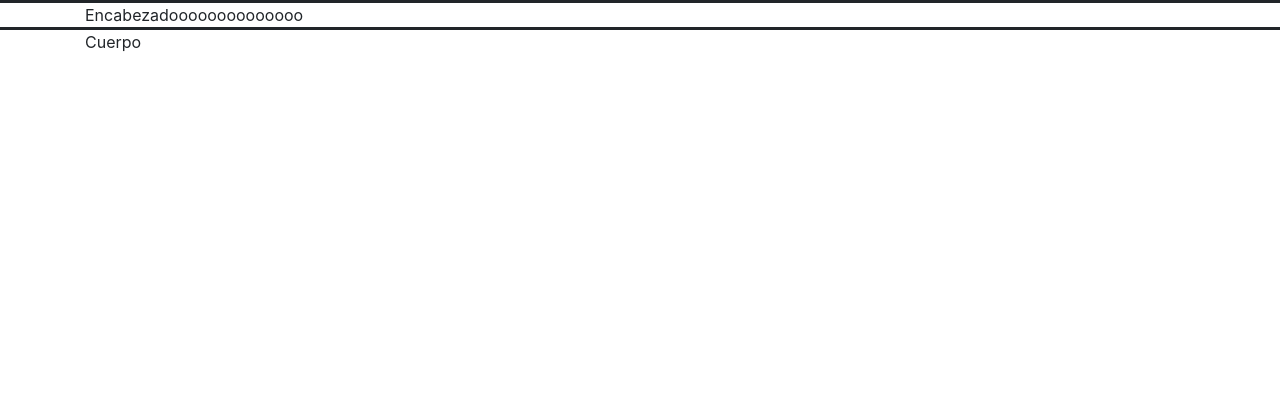
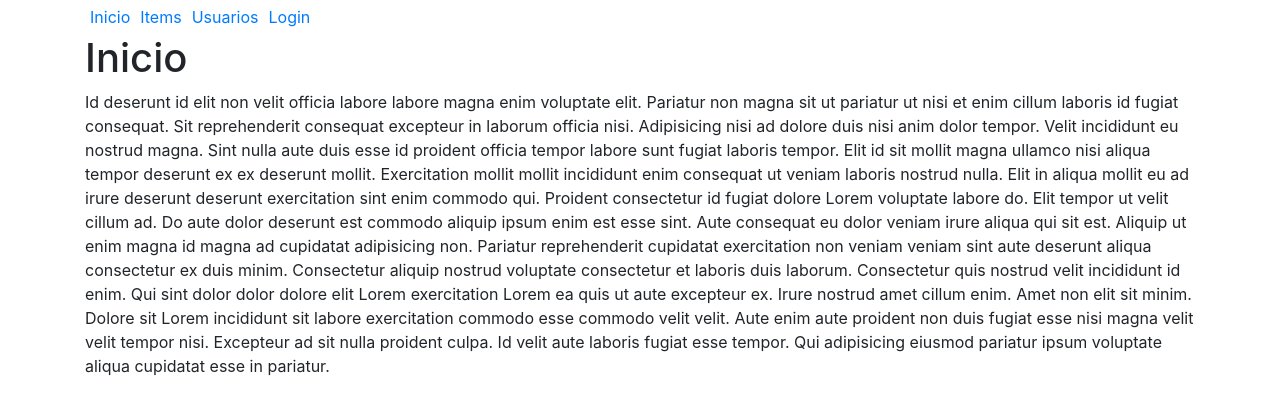
Before and after one commit to almacenero/react-graphql-mongo-auth, a React (Create React App) app in the folder frontend/: page / in a window 1280 px wide. Shown: the top 414 px of the page. Built offline with nearby package versions, Linux system fonts and the light colour scheme.

Commit message:
create users and item lists #11

```diff
--- a/frontend/package.json
+++ b/frontend/package.json
@@ -15,6 +15,7 @@
     "graphql": "^14.6.0",
     "react": "^16.12.0",
     "react-dom": "^16.12.0",
+    "react-router-dom": "^5.1.2",
     "react-scripts": "3.3.0",
     "reactstrap": "^8.4.0"
   },
--- a/frontend/src/App.js
+++ b/frontend/src/App.js
@@ -1,15 +1,35 @@
 import React from "react";
 import logo from "./logo.svg";
+import { ApolloProvider } from "@apollo/react-hooks";
 import "./App.css";
 import HeaderPage from "./Components/Header/index";
 import BodyPage from "./Components/Body/index";
+import Items from "./Components/Items/index";
+import Users from "./Components/Users/index";
+import Login from "./Components/Auth/index";
+import { BrowserRouter as Router, Switch, Route } from "react-router-dom";
 
-function App() {
+function App({ client }) {
   return (
-    <div>
-      <HeaderPage />
-      <BodyPage />
-    </div>
+    <ApolloProvider client={client}>
+      <Router>
+        <HeaderPage />
+        <Switch>
+          <Route path="/login">
+            <Login />
+          </Route>
+          <Route path="/users">
+            <Users />
+          </Route>
+          <Route path="/items">
+            <Items />
+          </Route>
+          <Route path="/">
+            <BodyPage />
+          </Route>
+        </Switch>
+      </Router>
+    </ApolloProvider>
   );
 }
 
--- a/frontend/src/Components/Header/Body/index.js
+++ b/frontend/src/Components/Auth/index.js
@@ -7,12 +7,12 @@ const borde = css({
   borderStyle: "solid"
 });
 
-const BodyPage = () => {
+const Login = () => {
   return (
-    // <Row>
-    //   <Container css={borde}>Cuerpoooooooooo</Container>
-    // </Row>
+    <Row>
+      <Container>Login</Container>
+    </Row>
   );
 };
 
-export default BodyPage;
+export default Login;
--- a/frontend/src/Components/Body/index.js
+++ b/frontend/src/Components/Body/index.js
@@ -1,10 +1,45 @@
 import React from "react";
 import { Row, Col, Container } from "reactstrap";
+/** @jsx jsx */
+import { css, jsx } from "@emotion/core";
+
+const borde = css({
+  borderStyle: "solid"
+});
 
 const Body = () => {
   return (
     <Row>
-      <Container>Cuerpo</Container>
+      <Container>
+        <h1>Inicio</h1>
+        <p>
+          Id deserunt id elit non velit officia labore labore magna enim
+          voluptate elit. Pariatur non magna sit ut pariatur ut nisi et enim
+          cillum laboris id fugiat consequat. Sit reprehenderit consequat
+          excepteur in laborum officia nisi. Adipisicing nisi ad dolore duis
+          nisi anim dolor tempor. Velit incididunt eu nostrud magna. Sint nulla
+          aute duis esse id proident officia tempor labore sunt fugiat laboris
+          tempor. Elit id sit mollit magna ullamco nisi aliqua tempor deserunt
+          ex ex deserunt mollit. Exercitation mollit mollit incididunt enim
+          consequat ut veniam laboris nostrud nulla. Elit in aliqua mollit eu ad
+          irure deserunt deserunt exercitation sint enim commodo qui. Proident
+          consectetur id fugiat dolore Lorem voluptate labore do. Elit tempor ut
+          velit cillum ad. Do aute dolor deserunt est commodo aliquip ipsum enim
+          est esse sint. Aute consequat eu dolor veniam irure aliqua qui sit
+          est. Aliquip ut enim magna id magna ad cupidatat adipisicing non.
+          Pariatur reprehenderit cupidatat exercitation non veniam veniam sint
+          aute deserunt aliqua consectetur ex duis minim. Consectetur aliquip
+          nostrud voluptate consectetur et laboris duis laborum. Consectetur
+          quis nostrud velit incididunt id enim. Qui sint dolor dolor dolore
+          elit Lorem exercitation Lorem ea quis ut aute excepteur ex. Irure
+          nostrud amet cillum enim. Amet non elit sit minim. Dolore sit Lorem
+          incididunt sit labore exercitation commodo esse commodo velit velit.
+          Aute enim aute proident non duis fugiat esse nisi magna velit velit
+          tempor nisi. Excepteur ad sit nulla proident culpa. Id velit aute
+          laboris fugiat esse tempor. Qui adipisicing eiusmod pariatur ipsum
+          voluptate aliqua cupidatat esse in pariatur.
+        </p>
+      </Container>
     </Row>
   );
 };
--- a/frontend/src/Components/Header/index.js
+++ b/frontend/src/Components/Header/index.js
@@ -1,6 +1,7 @@
 import React from "react";
 import { Row, Container } from "reactstrap";
-
+import { Nav, NavItem, NavLink } from "reactstrap";
+import { Link } from "react-router-dom";
 /** @jsx jsx */
 import { css, jsx } from "@emotion/core";
 
@@ -10,8 +11,23 @@ const borde = css({
 
 const HeaderPage = () => {
   return (
-    <Row css={borde}>
-      <Container>Encabezadoooooooooooooo</Container>
+    <Row>
+      <Container>
+        <Nav>
+          <div css={{ margin: 5 }}>
+            <Link to="/">Inicio</Link>
+          </div>
+          <div css={{ margin: 5 }}>
+            <Link to="/items">Items</Link>
+          </div>
+          <div css={{ margin: 5 }}>
+            <Link to="/users">Usuarios</Link>
+          </div>
+          <div css={{ margin: 5 }}>
+            <Link to="/login">Login</Link>
+          </div>
+        </Nav>
+      </Container>
     </Row>
   );
 };
--- /dev/null
+++ b/frontend/src/Components/Items/ItemsList.js
@@ -0,0 +1,57 @@
+import React from "react";
+import { Row, Col, Container, Table, Spinner } from "reactstrap";
+import { useQuery } from "@apollo/react-hooks";
+import { gql } from "apollo-boost";
+/** @jsx jsx */
+import { css, jsx } from "@emotion/core";
+
+const borde = css({
+  borderStyle: "solid"
+});
+
+const ITEMS_LIST = gql`
+  {
+    items {
+      _id
+      title
+      price_cost
+    }
+  }
+`;
+
+const ItemsList = () => {
+  const { loading, error, data } = useQuery(ITEMS_LIST, { pollInterval: 500 });
+
+  if (loading)
+    return (
+      <p css={{ padding: 200 }}>
+        <Spinner color="primary" style={{ width: "3rem", height: "3rem" }} />
+      </p>
+    );
+  if (error) return <p css={{ padding: 200 }}>Error :(</p>;
+  return (
+    <>
+      <Row>Listado de Items</Row>
+      <Row>
+        <Table>
+          <thead>
+            <tr>
+              <th>Nombre</th>
+              <th>Precio</th>
+            </tr>
+          </thead>
+          <tbody>
+            {data.items.map(({ _id, title, price_cost }) => (
+              <tr key={_id}>
+                <td>{title}</td>
+                <td>{price_cost}</td>
+              </tr>
+            ))}
+          </tbody>
+        </Table>
+      </Row>
+    </>
+  );
+};
+
+export default ItemsList;
--- /dev/null
+++ b/frontend/src/Components/Items/index.js
@@ -0,0 +1,21 @@
+import React from "react";
+import { Row, Col, Container } from "reactstrap";
+import ItemsList from "./ItemsList";
+/** @jsx jsx */
+import { css, jsx } from "@emotion/core";
+
+const borde = css({
+  borderStyle: "solid"
+});
+
+const Items = () => {
+  return (
+    <Row>
+      <Container>
+        <ItemsList />
+      </Container>
+    </Row>
+  );
+};
+
+export default Items;
--- /dev/null
+++ b/frontend/src/Components/Users/index.js
@@ -0,0 +1,21 @@
+import React from "react";
+import { Row, Col, Container } from "reactstrap";
+/** @jsx jsx */
+import { css, jsx } from "@emotion/core";
+import UsersList from "./usersList";
+
+const borde = css({
+  borderStyle: "solid"
+});
+
+const Users = () => {
+  return (
+    <Row>
+      <Container>
+        <UsersList />
+      </Container>
+    </Row>
+  );
+};
+
+export default Users;
--- /dev/null
+++ b/frontend/src/Components/Users/usersList.js
@@ -0,0 +1,54 @@
+import React from "react";
+import { Row, Col, Container, Table, Spinner } from "reactstrap";
+import { useQuery } from "@apollo/react-hooks";
+import { gql } from "apollo-boost";
+/** @jsx jsx */
+import { css, jsx } from "@emotion/core";
+
+const borde = css({
+  borderStyle: "solid"
+});
+
+const USERS_LIST = gql`
+  {
+    users {
+      _id
+      email
+    }
+  }
+`;
+
+const UsersList = () => {
+  const { loading, error, data } = useQuery(USERS_LIST, { pollInterval: 500 });
+
+  if (loading)
+    return (
+      <p css={{ padding: 200 }}>
+        <Spinner color="primary" style={{ width: "3rem", height: "3rem" }} />
+      </p>
+    );
+  if (error) return <p css={{ padding: 200 }}>Error :(</p>;
+  return (
+    <>
+      <Row>Listado de Usuarios</Row>
+      <Row>
+        <Table>
+          <thead>
+            <tr>
+              <th>Email</th>
+            </tr>
+          </thead>
+          <tbody>
+            {data.users.map(({ _id, email }) => (
+              <tr key={_id}>
+                <td>{email}</td>
+              </tr>
+            ))}
+          </tbody>
+        </Table>
+      </Row>
+    </>
+  );
+};
+
+export default UsersList;
```
Also changed, not shown: 2 other files (tests, documents, lock files or other folders).
